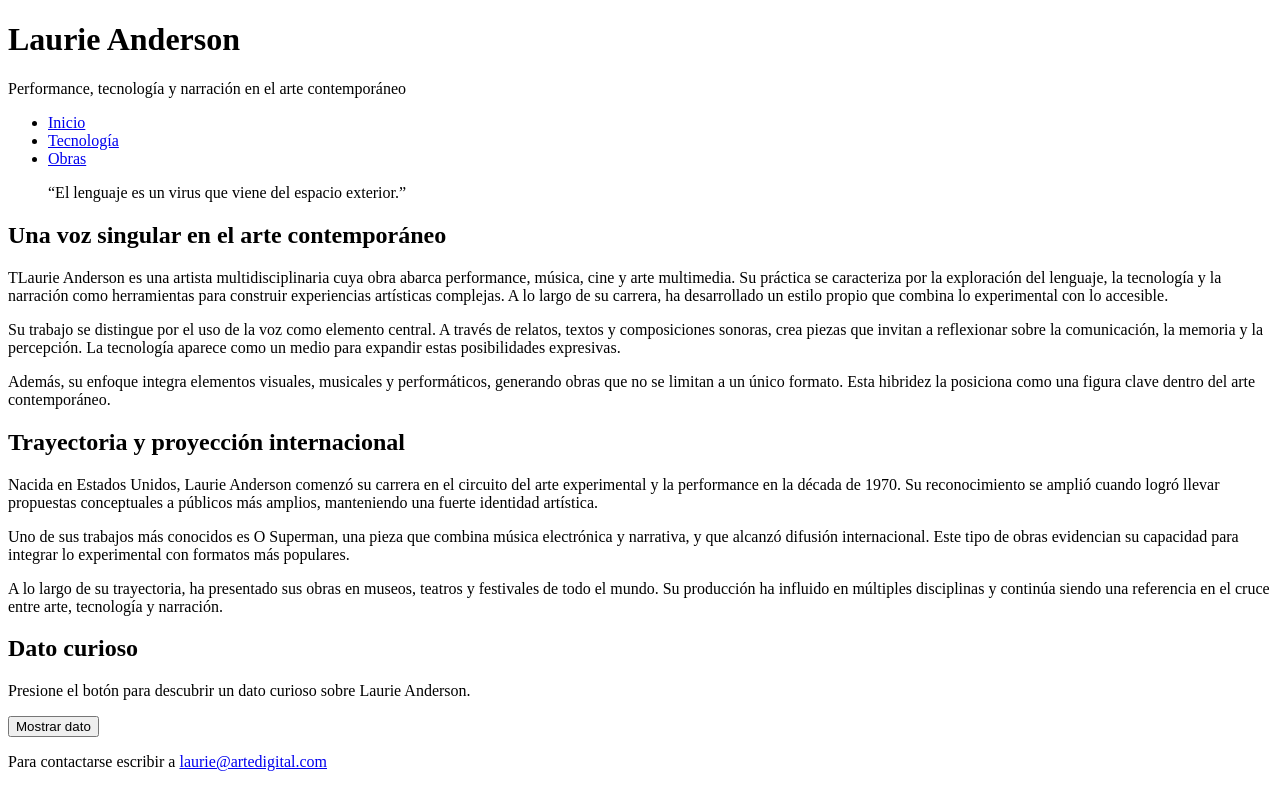
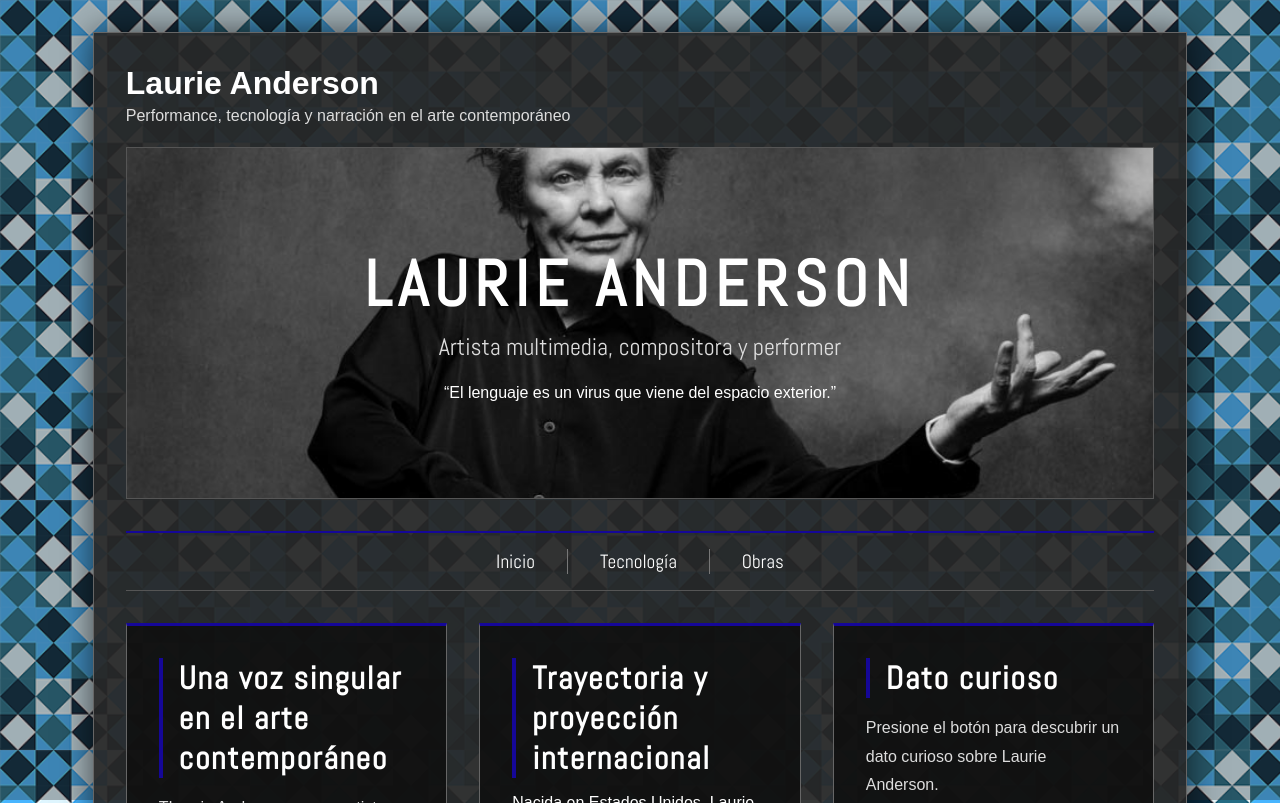
Before and after one commit to BuckleyLilen/Segundo_Parcial_Informatica_General, a plain HTML site: page Segundo parcial/index.html in a window 1280 px wide. Shown: the top 803 px of the page. Drawn offline with Linux system fonts and the light colour scheme.

Commit message:
Primera parte CSS
Aplicación del estilo general de la página, mas centrado en el index (próximo paso "tecnologías" y "obras")
Corrección de código en las 3 HTML

```diff
--- a/Segundo parcial/css/styles.css
+++ b/Segundo parcial/css/styles.css
@@ -0,0 +1,564 @@
+/*=========================================
+ PRIMERA PARTE
+=========================================*/
+
+*{
+    margin:0;
+    padding:0;
+    box-sizing:border-box;
+}
+
+
+/*=========================================
+ BODY
+=========================================*/
+
+body{
+
+    display:flex;
+
+    justify-content:center;
+
+
+    padding:2rem;
+
+
+    min-height:100vh;
+
+
+    font-family:Arial, Helvetica, sans-serif;
+
+    color:white;
+
+
+    /* fondo repetido */
+
+    background-image:url("../img/fondo.png");
+
+    background-repeat:repeat;
+
+    background-size:250px;
+
+
+    position:relative;
+
+}
+
+/* capa gris translúcida sobre el fondo */
+
+body::before{
+
+    content:"";
+
+    position:fixed;
+
+    inset:0;
+
+
+    background:rgba(45, 45, 45, 0.35);
+
+
+}
+
+/*=========================================
+ BANNER
+=========================================*/
+
+/* mantiene la página por encima de la capa */
+
+.contenedor{
+
+    position:relative;
+
+
+}
+
+
+.banner{
+
+    background-image:url("../img/anderson.jpg");
+
+    background-size:cover;
+
+    background-position:center;
+
+    background-repeat:no-repeat;
+
+
+    height:22rem;
+
+
+    display:flex;
+
+    flex-direction:column;
+
+    justify-content:center;
+
+    align-items:center;
+
+
+    text-align:center;
+
+
+    position:relative;
+
+    overflow:hidden;
+
+
+    border:1px solid #555;
+
+}
+.banner{
+
+    background-image:url("../img/anderson.jpg");
+
+    background-size:cover;
+
+    background-position:center;
+
+    background-repeat:no-repeat;
+
+
+    height:22rem;
+
+
+    display:flex;
+
+    flex-direction:column;
+
+    justify-content:center;
+
+    align-items:center;
+
+
+    text-align:center;
+
+
+    margin-bottom:2rem;
+
+
+    position:relative;
+
+    overflow:hidden;
+
+
+    border:1px solid #555;
+
+}
+
+/* texto encima */
+
+.banner h1,
+.banner p{
+
+    position:relative;
+
+
+}
+
+
+.banner h1{
+
+    font-family:"Abel",sans-serif;
+
+    font-size:4rem;
+
+    letter-spacing:.4rem;
+
+    text-transform:uppercase;
+
+}
+
+
+.banner .subtitulo{
+
+    font-family:"Abel",sans-serif;
+
+    font-size:1.5rem;
+
+}
+
+/*=========================================
+ MENU
+=========================================*/
+
+nav{
+
+    margin-bottom:2rem;
+
+
+    border-top:2px solid #150798;
+
+    border-bottom:1px solid #555;
+
+
+    padding:1rem 0;
+
+}
+
+
+
+nav ul{
+
+    list-style:none;
+
+
+    display:flex;
+
+
+    justify-content:center;
+
+}
+
+
+
+nav li{
+
+    padding:0 2rem;
+
+
+    border-right:1px solid #777;
+
+}
+
+
+
+/* saca la línea del último elemento */
+
+nav li:last-child{
+
+    border-right:none;
+
+}
+
+
+
+nav a{
+
+    text-decoration:none;
+
+
+    color:white;
+
+
+    font-family:"Abel",sans-serif;
+
+
+    font-size:1.2rem;
+
+
+    transition:.3s;
+
+}
+
+
+
+nav a:hover{
+
+    color:#b22222;
+
+}
+
+
+/*=========================================
+ TITULOS
+=========================================*/
+
+h2{
+
+    font-family:"Abel",sans-serif;
+
+
+    color:white;
+
+
+    font-size:2rem;
+
+
+    letter-spacing:.1rem;
+
+
+    margin-bottom:1rem;
+
+
+    border-left:4px solid #150798;
+
+
+    padding-left:1rem;
+
+}
+
+
+
+/*=========================================
+ PARRAFOS
+=========================================*/
+
+p{
+
+    line-height:1.8;
+
+    margin-bottom:1rem;
+
+    color:#ddd;
+
+}
+
+
+
+/*=========================================
+ BOTON
+=========================================*/
+
+button{
+
+    margin-top:1rem;
+
+
+    background:#111;
+
+
+    color:white;
+
+
+    border:1px solid #777;
+
+
+    padding:.8rem 1.5rem;
+
+
+    cursor:pointer;
+
+
+    transition:.3s;
+
+}
+
+
+
+button:hover{
+
+    background:#150798;
+
+    border-color:#150798;
+
+}
+
+
+
+/*=========================================
+ FOOTER
+=========================================*/
+
+footer{
+
+    display:flex;
+
+    align-items:center;
+
+
+    gap:2rem;
+
+
+    background:rgba(10,10,10,.9);
+
+
+    border-top:1px solid #555;
+
+
+    padding:1.5rem;
+
+}
+
+
+
+/* columna izquierda */
+
+.contacto-footer{
+
+    display:flex;
+
+    flex-direction:column;
+
+    align-items:center;
+
+
+    gap:.8rem;
+
+}
+
+
+
+/* caja contacto */
+
+.contacto{
+
+    width:260px;
+
+
+    padding:1.5rem;
+
+
+    background:#111;
+
+
+    border:1px solid #150798;
+
+
+    text-align:center;
+
+}
+
+
+
+.contacto h3{
+
+    font-family:"Abel",sans-serif;
+
+
+    color:#ffffff;
+
+
+    letter-spacing:.2rem;
+
+
+    text-transform:uppercase;
+
+
+    margin-bottom:1rem;
+
+}
+
+
+
+/* botón mail */
+
+.contacto a{
+
+    display:inline-block;
+
+
+    padding:.7rem 1.2rem;
+
+
+    background:#150798;
+
+
+    color:white;
+
+
+    text-decoration:none;
+
+
+    border:1px solid #150798;
+
+
+    transition:.3s;
+
+}
+
+
+
+.contacto a:hover{
+
+    background:white;
+
+
+    color:#150798;
+
+}
+
+
+
+/* copyright */
+
+.copyright{
+
+    color:#aaa;
+
+    font-size:.9rem;
+
+    text-align:center;
+
+}
+
+
+
+/* contenido footer */
+
+.info-footer{
+
+    flex:1;
+
+    text-align:center;
+
+}
+/*=========================================
+ CONTENEDOR GENERAL
+=========================================*/
+
+.contenedor{
+
+    width:90%;
+
+    max-width:1400px;
+
+
+    background:rgba(40,40,40,.92);
+
+
+    padding:2rem;
+
+
+    position:relative;
+
+    z-index:1;
+
+
+    border:1px solid #666;
+
+
+    box-shadow:0 0 30px rgba(0,0,0,.6);
+
+}
+/*=========================================
+ COLUMNAS
+=========================================*/
+
+.columnas{
+
+    display:flex;
+
+    flex-direction:row;
+
+    gap:2rem;
+
+
+    margin-bottom:2rem;
+
+}
+
+/*=========================================
+ CAJAS
+=========================================*/
+
+article{
+
+    flex:1;
+
+
+    background:rgba(15,15,15,.85);
+
+
+    padding:2rem;
+
+
+    border:1px solid #666;
+
+
+    border-top:3px solid #150798;
+
+
+    min-width:0;
+
+}
--- a/Segundo parcial/index.html
+++ b/Segundo parcial/index.html
@@ -11,7 +11,7 @@
     <link rel="preconnect" href="https://fonts.gstatic.com" crossorigin>
     <link href="https://fonts.googleapis.com/css2?family=Abel&display=swap" rel="stylesheet">
 
-    <link rel="stylesheet" href="css/estilos.css">
+    <link rel="stylesheet" href="css/styles.css">
 
 </head>
 
@@ -27,6 +27,22 @@
 </p>
 
 </header>
+<div class="banner">
+
+    <h1>Laurie Anderson</h1>
+
+    <p class="subtitulo">
+        Artista multimedia, compositora y performer
+    </p>
+
+    <blockquote> <!--Consejo de la IA-->
+
+“El lenguaje es un virus que viene del espacio exterior.” <br>
+
+</blockquote>
+
+</div>
+
 
 <nav> <!--Hacer el menu en linea y no en columnas -->
 
@@ -43,12 +59,6 @@
 </nav>
 
 <main>
-
-<blockquote> <!--Consejo de la IA-->
-
-“El lenguaje es un virus que viene del espacio exterior.”
-
-</blockquote>
 
 <section class="columnas">
 
@@ -94,18 +104,27 @@
 </main>
 
 <footer>
-<!--Poner un cuadro a parte para el contacto en el css-->
-<p>
-Para contactarse escribir a
 
-<a href="mailto:laurie@artedigital.com">
-laurie@artedigital.com
-</a>
-</p>
+    <div class="contacto-footer">
+
+        <div class="contacto">
+
+            <h3>Contacto</h3>
+
+            <a href="mailto:correo@ejemplo.com">
+                correo@ejemplo.com
+            </a>
+
+        </div>
+
+
+        <p class="copyright">
+            © Laurie Anderson
+        </p>
+
+    </div>
 
 </footer>
-
-</div>
 
     <script src="js/script.js"></script>
     </body>
```
Also changed, not shown: Segundo parcial/obras.html (+19 -9 lines), Segundo parcial/tecnologias.html (+20 -7 lines).
